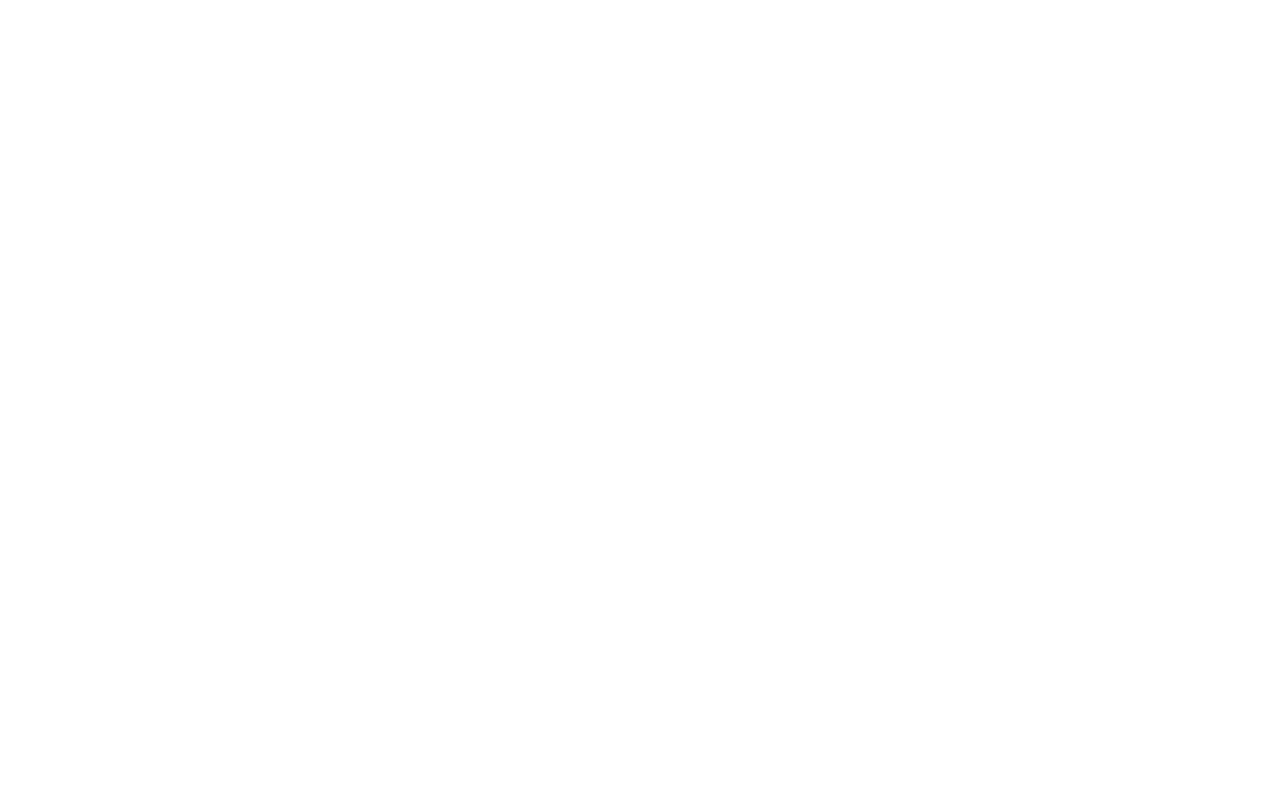
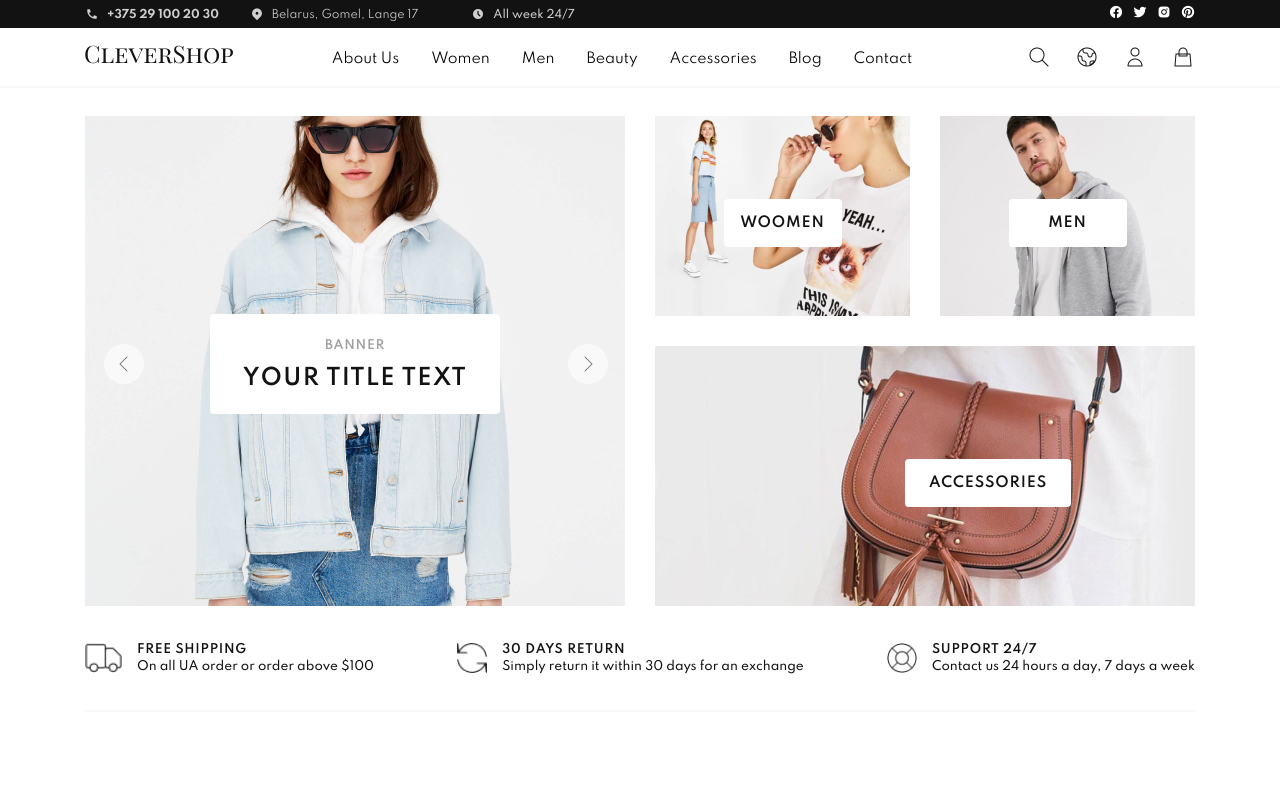
Before and after one commit to shmel-kai/training-shop, a React (Create React App) app: page / in a window 1280 px wide. Before the commit this address had no page. Shown: the top 800 px of the page. Built offline with nearby package versions, Linux system fonts and the light colour scheme.

Commit message:
fix: resolve problems

```diff
--- a/src/App.js
+++ b/src/App.js
@@ -7,7 +7,7 @@
 function App() {
   return (
     <Routes>
-      <Route path="Home" element={<Home />} />
+      <Route path="/" element={<Home />} />
       <Route path="about" element={<Home />} />
     </Routes>
   );
--- a/src/components/Footer/Footer.js
+++ b/src/components/Footer/Footer.js
@@ -23,16 +23,16 @@
                         <button className='footer-button'>JOIN US</button>
                     </div>
                     <div className="social">
-                        <a href="#">
+                        <a href="/">
                             <img src={FacebookIcon} className="icon social" alt="facebook-icon" />
                         </a>
-                        <a href="#">
+                        <a href="/">
                             <img src={TwitterIcon} className="icon social" alt="facebook-icon" />
                         </a>
-                        <a href="#">
+                        <a href="/">
                             <img src={InstagramIcon} className="icon social" alt="instagram-icon" />
                         </a>
-                        <a href="#">
+                        <a href="/">
                             <img src={PinterestIcon} className="icon social" alt="pinterest-icon" />
                         </a>
                     </div>
@@ -43,46 +43,46 @@
                     <div className='categories'>
                         <span className='catrgories-title'>Categories</span>
                         <ul>
-                            <li><a href="">Men</a></li>
-                            <li><a href="">Women</a></li>
-                            <li><a href="">Accessories</a></li>
-                            <li><a href="">Beauty</a></li>
+                            <li><a href="/">Men</a></li>
+                            <li><a href="/">Women</a></li>
+                            <li><a href="/">Accessories</a></li>
+                            <li><a href="/">Beauty</a></li>
                         </ul>
                     </div>
                     <div className='categories'>
                         <span className='catrgories-title'>Infomation</span>
                         <ul>
-                            <li><a href="">Contact Us</a></li>
-                            <li><a href="">About Us</a></li>
-                            <li><a href="">Blog</a></li>
-                            <li><a href="">FAQs</a></li>
+                            <li><a href="/">Contact Us</a></li>
+                            <li><a href="/">About Us</a></li>
+                            <li><a href="/">Blog</a></li>
+                            <li><a href="/">FAQs</a></li>
                         </ul>
                     </div>
                     <div className='categories'>
                         <span className='catrgories-title'>Useful links</span>
                         <ul>
-                            <li><a href="">Terms & Conditions</a></li>
-                            <li><a href="">Returns & Exchanges</a></li>
-                            <li><a href="">Shipping & Delivery</a></li>
-                            <li><a href="">Privacy Policy</a></li>
+                            <li><a href="/">Terms & Conditions</a></li>
+                            <li><a href="/">Returns & Exchanges</a></li>
+                            <li><a href="/">Shipping & Delivery</a></li>
+                            <li><a href="/">Privacy Policy</a></li>
                         </ul>
                     </div>
                     <div className='categories'>
                         <span className='catrgories-title'>CONTACT US</span>
                         <ul>
-                            <li><a href="">
+                            <li><a href="/">
                                 <img src={LocationIcon} className="location" alt="Location-Icon" />
                                 <span>Belarus, Gomel, Lange 17</span></a>
                             </li>
-                            <li><a href="">
+                            <li><a href="/">
                                 <img src={PhoneIcon} className="phone" alt="Phone-Icon" />
                                 <span>+375 29 100 20 30</span></a>
                             </li>
-                            <li><a href="">
+                            <li><a href="/">
                                 <img src={ClockIcon} className="clock" alt="Clock-Icon" />
                                 <span>All week 24/7</span></a>
                             </li>
-                            <li className="email"><a href="">
+                            <li className="email"><a href="/">
                                 <img src={MailIcon} className="mail" alt="Mail-Icon" />
                                 <span>info@clevertec.ru</span></a>
                             </li>
--- a/src/components/Header/Header.js
+++ b/src/components/Header/Header.js
@@ -48,16 +48,16 @@
                         </div>
                     </div>
                     <div className="soc">
-                        <a href="#">
+                        <a href="/">
                             <img src={FacebookIcon} className="icon social" alt="facebook-icon" />
                         </a>
-                        <a href="#">
+                        <a href="/">
                             <img src={TwitterIcon} className="icon social" alt="facebook-icon" />
                         </a>
-                        <a href="#">
+                        <a href="/">
                             <img src={InstagramIcon} className="icon social" alt="instagram-icon" />
                         </a>
-                        <a href="#">
+                        <a href="/">
                             <img src={PinterestIcon} className="icon social" alt="pinterest-icon" />
                         </a>
                     </div>
@@ -65,19 +65,19 @@
             </div>
             <div className="menu-container">
                 <div className="logo">
-                    <a href="#">
+                    <a href="/">
                         <img src={Logo} className="img-logo" alt="CleverShop" />
                     </a>
                 </div>
                 <nav className="menu">
                     <ul>
-                        <li><a href="">About Us</a></li>
-                        <li><a href="">Women</a></li>
-                        <li><a href="">Men</a></li>
-                        <li><a href="">Beauty</a></li>
-                        <li><a href="">Accessories</a></li>
-                        <li><a href="">Blog</a></li>
-                        <li><a href="">Contact</a></li>
+                        <li><a href="/">About Us</a></li>
+                        <li><a href="/">Women</a></li>
+                        <li><a href="/">Men</a></li>
+                        <li><a href="/">Beauty</a></li>
+                        <li><a href="/">Accessories</a></li>
+                        <li><a href="/">Blog</a></li>
+                        <li><a href="/">Contact</a></li>
                     </ul>
                 </nav>
                 <div className="self-navigation">
--- a/src/components/News/NewsBlock/NewsBlock.js
+++ b/src/components/News/NewsBlock/NewsBlock.js
@@ -3,7 +3,7 @@
 const NewsBlock = ({data}) => {
     return (
         <div className='block-wraper'>
-            <img src={data.img} alt='News Image' className='picter' />
+            <img src={data.img} alt='News' className='picter' />
             <div className='baner'>
                 <p className='title'>{data.title}</p>
                 <p className='info'>{data.info}</p>
--- a/src/components/Subscribe/Subscribe.js
+++ b/src/components/Subscribe/Subscribe.js
@@ -10,7 +10,7 @@
                 <p className='info'>Subscribe<br /> And
                     <span className='color-info'> Get 10% Off</span>
                 </p>
-                <input type="email" value={'Enter your email'} className='input-email'></input>
+                <input type="email" placeholder={'Enter your email'} className='input-email'></input>
                 <button className='button'>Subscribe</button>
             </div>
             <img src={Daco} className='wooman pic' alt='Woomen' />
```
